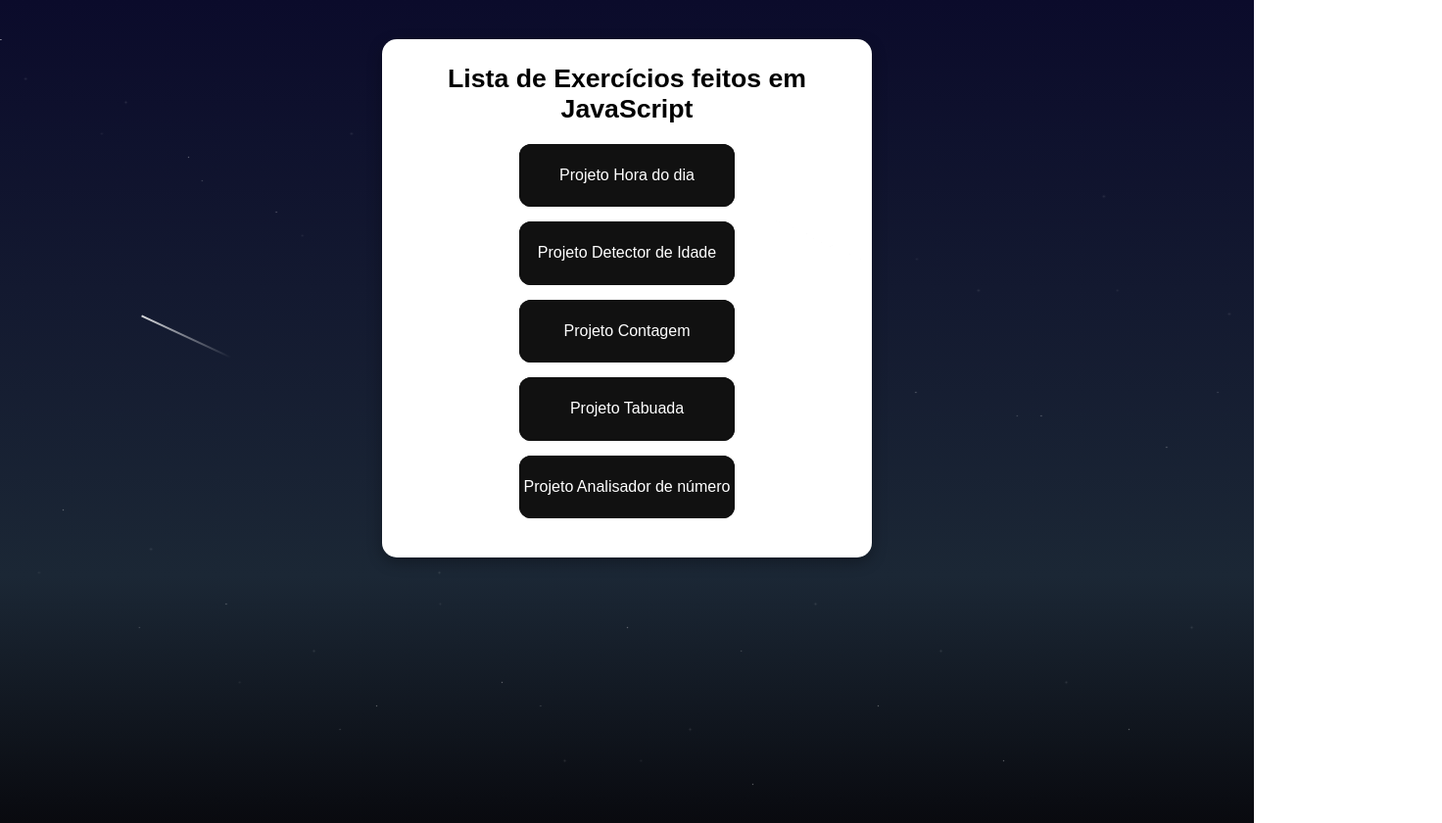
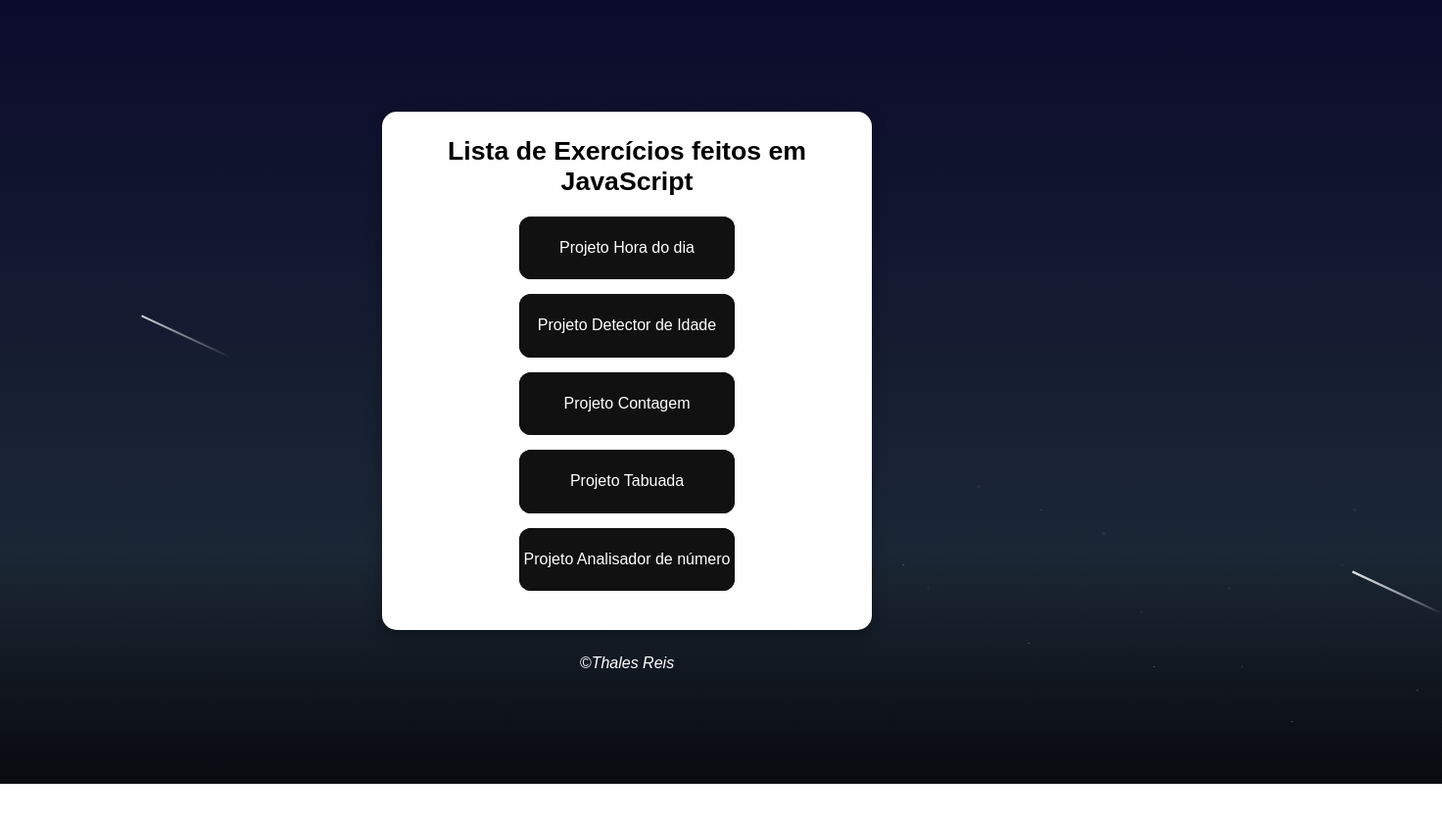
Before and after one commit to Mr-Thales-Reis/Praticando_JS, a plain HTML site: page index.html in a window 1280 px wide. Shown: the whole page at 98% size, 1472 px wide, since content can reach past the window. After the commit the page ends 800 px from the top, so only its background shows below. Drawn offline with Linux system fonts and the light colour scheme.

Commit message:
Ajustes finais

```diff
--- a/Styles/style.css
+++ b/Styles/style.css
@@ -1,29 +1,29 @@
-/* Body centralizado com fundo neutro */
 body {
     text-align: center;
-    background-color: #d3d3d3; /* lightgray */
+    background-color: #d3d3d3;
     font-family: Arial, sans-serif;
-    margin: 0;
-    padding: 0;
+    display: flex;
+    flex-direction: column;
+    justify-content: center; /* centraliza verticalmente */
+    align-items: center;     /* centraliza horizontalmente */
+    background-color: lightgray;
 }
 
-/* Conteúdo principal */
 main {
     background-color: #fff;
     padding: 25px 20px;
     max-width: 500px;
-    margin: 40px auto;
+    width: 90%; /* para ficar responsivo em celulares */
     border-radius: 15px;
     box-shadow: 0 5px 15px rgba(0, 0, 0, 0.3);
 }
 
-/* Título */
+
 h1 {
     font-size: 20pt;
     margin-bottom: 20px;
 }
 
-/* Links como botões */
 a {
     padding-top: 5%;
     padding-bottom: 9%;
@@ -31,14 +31,20 @@ a {
     color: #fff;
 }
 
-/* Container das divs dos botões */
+footer{
+    color: white;
+    text-align: center;
+    font-style: italic;
+    margin-top: 25px;
+}
+
+
 div.botao-container {
     margin: 15px 0;
     display: flex;
-    justify-content: center; /* centraliza o botão */
+    justify-content: center;
 }
 
-/* Botões com efeito glow */
 .glow-on-hover {
     width: 220px;
     height: 50px;
@@ -54,7 +60,6 @@ div.botao-container {
     transition: transform 0.2s;
 }
 
-/* Animação glow */
 .glow-on-hover:before {
     content: '';
     position: absolute;
@@ -101,14 +106,13 @@ div.botao-container {
 
 .glow-on-hover:active {
     color: #000;
-    transform: scale(0.95); /* efeito de clique */
+    transform: scale(0.95);
 }
 
 .glow-on-hover:active:after {
     background: transparent;
 }
 
-/* Animação do gradient */
 @keyframes glowing {
     0% { background-position: 0 0; }
     50% { background-position: 400% 0; }
--- a/index.html
+++ b/index.html
@@ -37,5 +37,7 @@
             </div>
 
     </main>
+
+    <footer>&copy;Thales Reis</footer>
 </body>
 </html>
```
